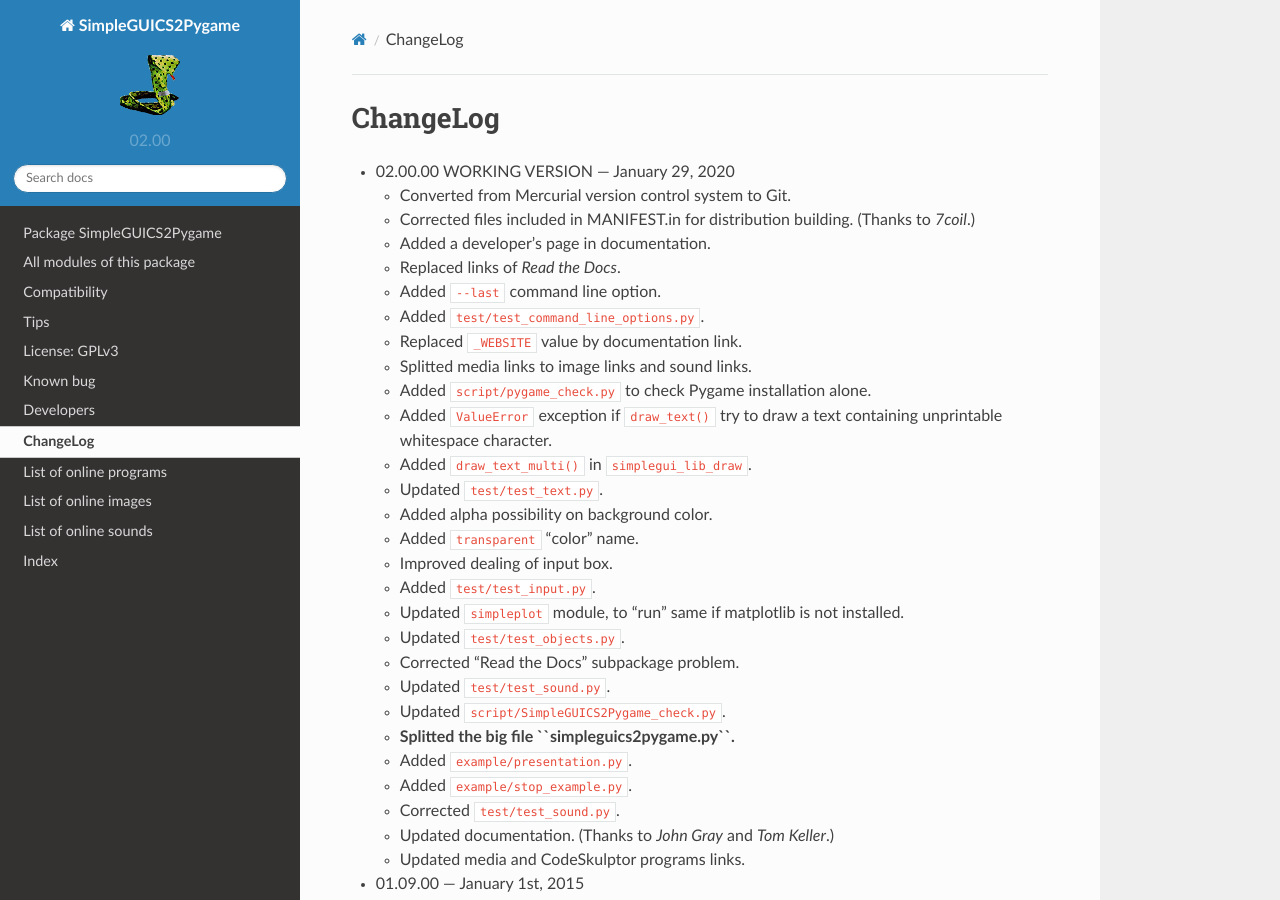
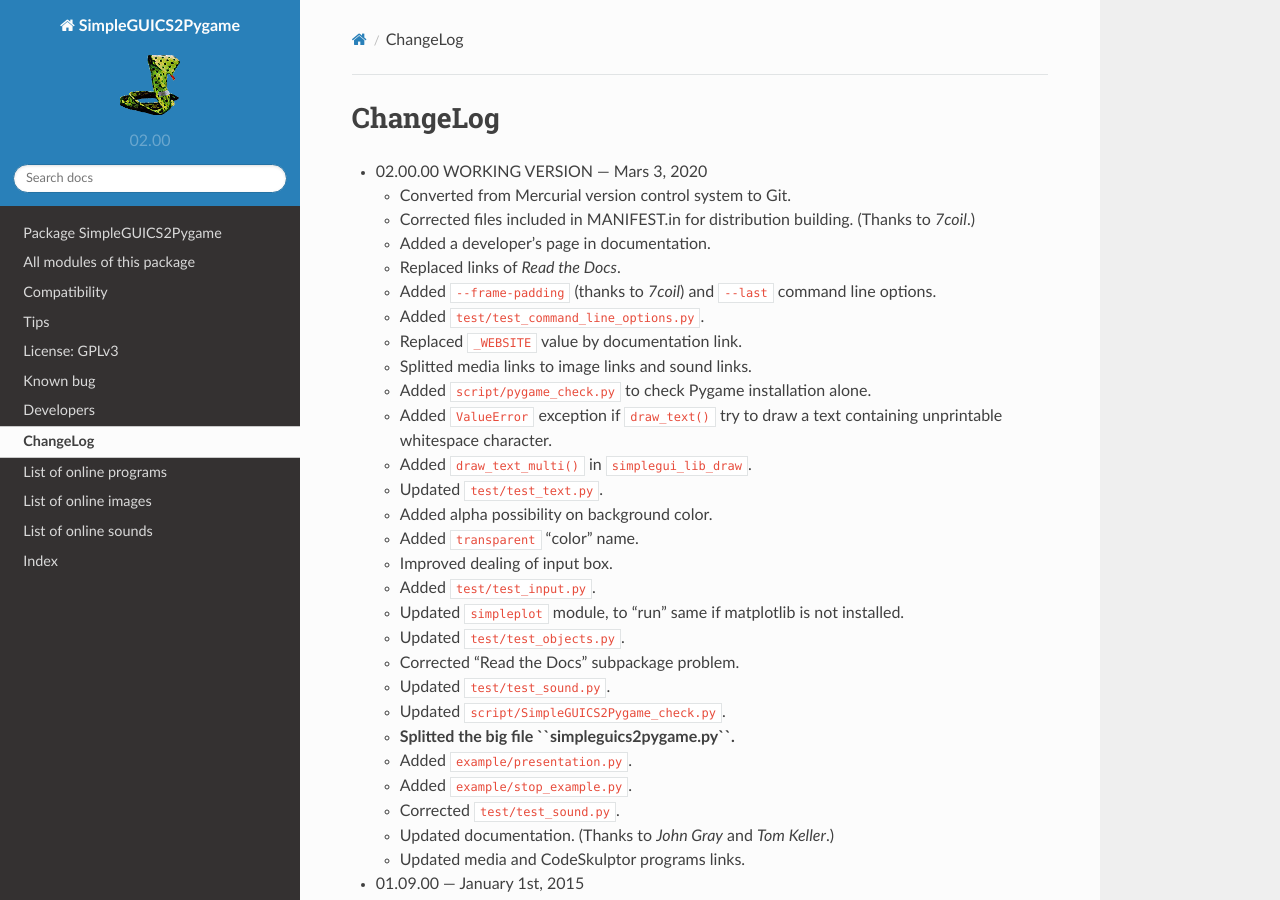
Before and after one commit to rhul-compsoc/SimpleGUICS2Pygame, a Sphinx documentation site: the page built from Sphinx/ChangeLog.rst, in a window 1280 px wide and 900 px high. Built offline with Sphinx 7.4.7 and the Read the Docs theme 2.0.0, drawn with Linux system fonts in a browser that asks for light colours.

Commit message:
Cleaning after last merged pull request (adding of --frame-padding option).

```diff
--- a/README.rst
+++ b/README.rst
@@ -295,7 +295,7 @@ Note that
 
 Changes
 =======
-* 02.00.00 WORKING VERSION — January 29, 2020
+* 02.00.00 WORKING VERSION — Mars 3, 2020
 
   - Converted from Mercurial version control system to Git.
   - Corrected files included in MANIFEST.in for distribution building. (Thanks to `7coil`.)
@@ -304,7 +304,7 @@ Changes
 
   - Replaced links of *Read the Docs*.
 
-  - Added ``--last`` command line option.
+  - Added ``--frame-padding`` (thanks to `7coil`) and ``--last`` command line options.
   - Added ``test/test_command_line_options.py``.
   - Replaced ``_WEBSITE`` value by documentation link.
   - Splitted media links to image links and sound links.
--- a/SimpleGUICS2Pygame/__init__.py
+++ b/SimpleGUICS2Pygame/__init__.py
@@ -1,7 +1,7 @@
 # -*- coding: latin-1 -*-
 
 """
-SimpleGUICS2Pygame package (January 29, 2020)
+SimpleGUICS2Pygame package (March 3, 2020)
 
 It is primarily a standard Python_ (**2 and 3**) module
 reimplementing the SimpleGUI particular module of CodeSkulptor_
@@ -34,7 +34,7 @@ http://www.opimedia.be/
 .. _Python: https://www.python.org/
 .. _`Unofficial Windows Binaries`: http://www.lfd.uci.edu/~gohlke/pythonlibs/#pygame
 
-* v.02.00.00 WORKING VERSION --- January 29, 2020
+* v.02.00.00 WORKING VERSION --- March 3, 2020
 * v.01.09.00 --- January 1st, 2015
 * v.01.08.01 --- October 9, 2014
 * v.01.08.00 --- October 4, 2014
@@ -62,7 +62,7 @@ http://www.opimedia.be/
 .. _`Complete changelog`: https://simpleguics2pygame.readthedocs.io/en/latest/ChangeLog.html
 """
 
-_VERSION = '02.00.00 WORKING VERSION January 29, 2020'
+_VERSION = '02.00.00 WORKING VERSION March 3, 2020'
 """
 Version of SimpleGUICS2Pygame package.
 """
--- a/Sphinx/ChangeLog.rst
+++ b/Sphinx/ChangeLog.rst
@@ -1,6 +1,6 @@
 ChangeLog
 =========
-* 02.00.00 WORKING VERSION — January 29, 2020
+* 02.00.00 WORKING VERSION — Mars 3, 2020
 
   - Converted from Mercurial version control system to Git.
   - Corrected files included in MANIFEST.in for distribution building. (Thanks to `7coil`.)
@@ -9,7 +9,7 @@ ChangeLog
 
   - Replaced links of *Read the Docs*.
 
-  - Added ``--last`` command line option.
+  - Added ``--frame-padding`` (thanks to `7coil`) and ``--last`` command line options.
   - Added ``test/test_command_line_options.py``.
   - Replaced ``_WEBSITE`` value by documentation link.
   - Splitted media links to image links and sound links.
--- a/Sphinx/Tips.rst
+++ b/Sphinx/Tips.rst
@@ -110,7 +110,7 @@ When you run a program you can use following options:
 * ``--default-font``: Use Pygame default font instead serif, monospace… (this is faster if you display a lot of text).
 * ``--display-fps``: Display FPS average on the canvas.
 * ``--fps n``: Set Frame Per Second (default is 60 FPS).
-* ``--frame-padding n``: Set the padding in pixels found around the canvas
+* ``--frame-padding n``: Set the padding in pixels found around the canvas.
 * ``--fullscreen``: Fullscreen mode.
 * ``--keep-timers``: Keep running timers when close frame without ask.
 * ``--last``: Mark this argument as the last  SimpleGUICS2Pygame's argument. (Do nothing else.)
```
Also changed, not shown: 2 other files.
